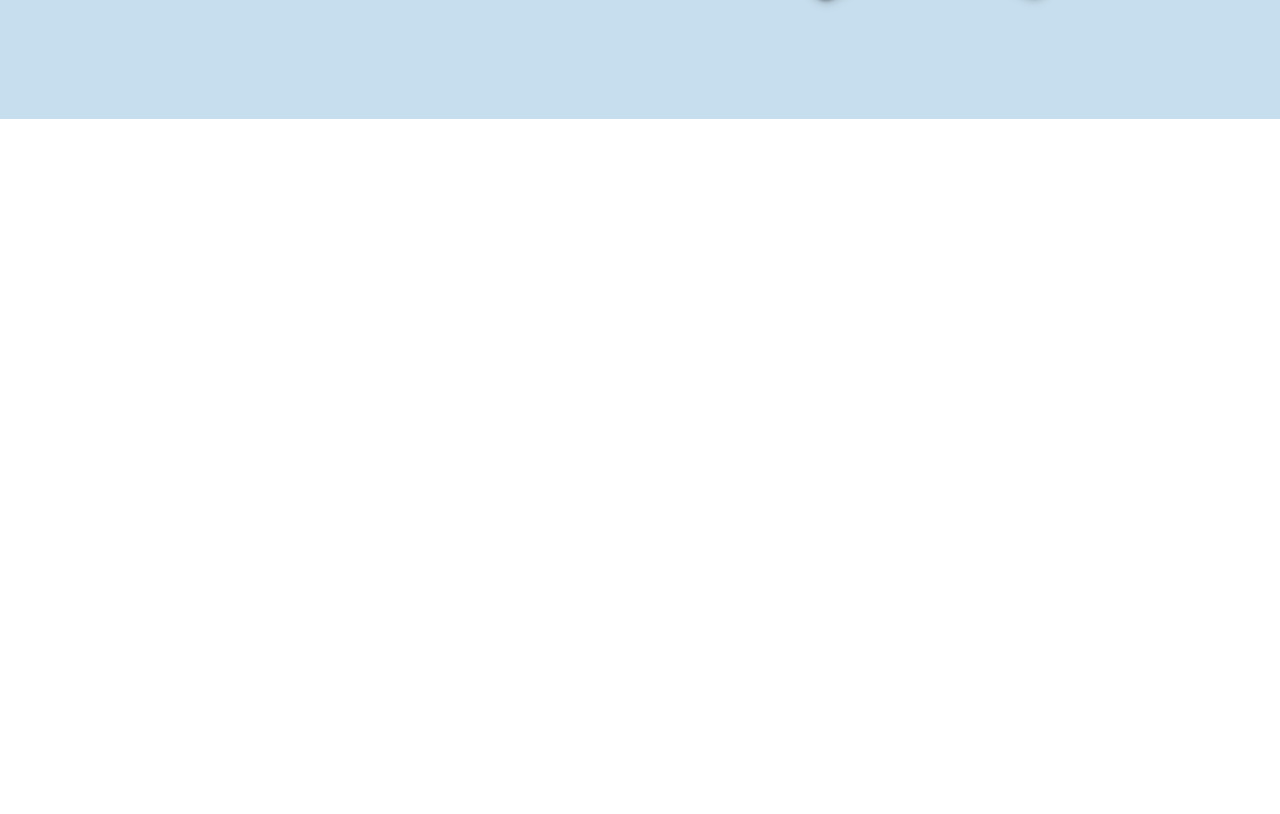
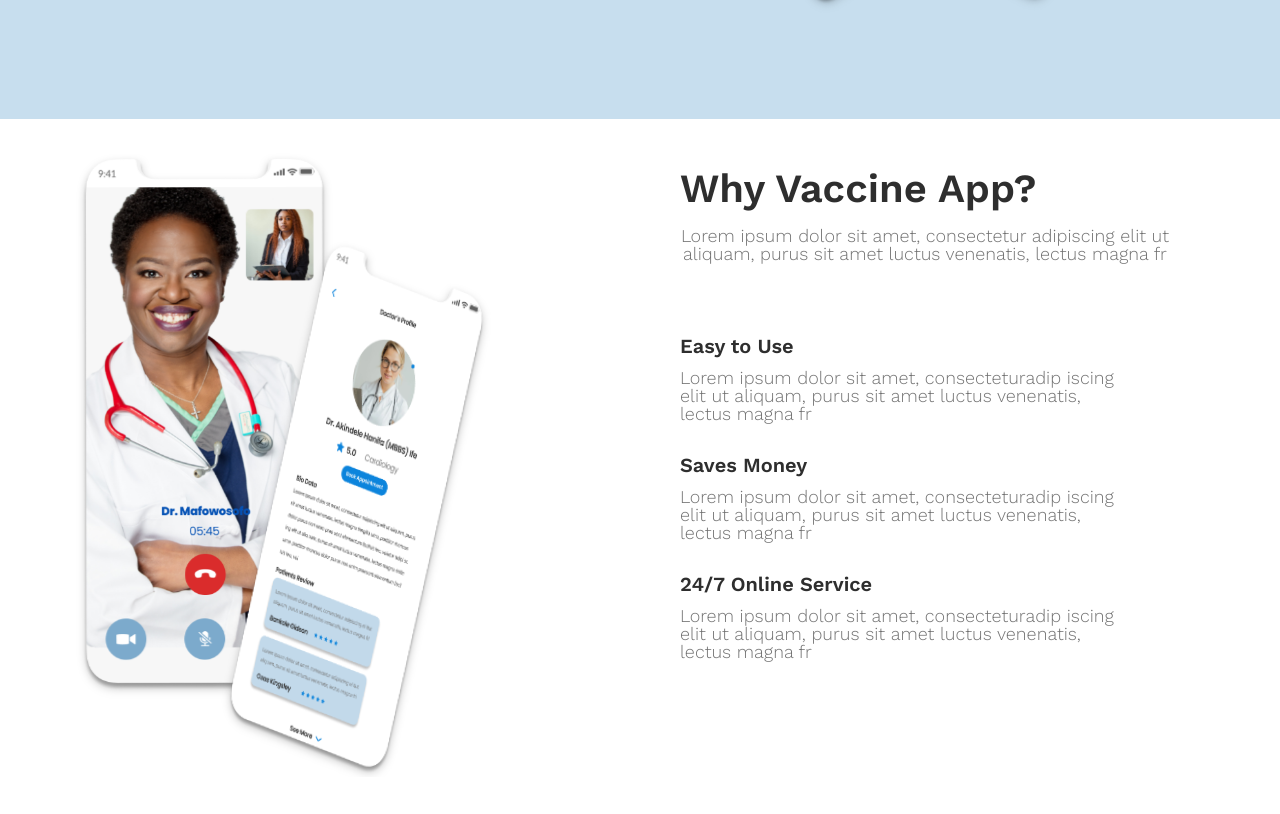
Before and after one commit to Sudtec/Vaccine-App, a React (Create React App) app: page / in a window 1280 px wide. Shown: the part 716-1530 px from the top of the page. After the commit the page ends 1493 px from the top, so only its background shows below. Built offline with nearby package versions, Linux system fonts and the light colour scheme.

Commit message:
Why Section Competed

```diff
--- a/src/css/style.css
+++ b/src/css/style.css
@@ -110,6 +110,63 @@
 }
 
 /* Why Section */
-.why {
-  height: 755px;
+
+.whyContainer {
+  position: relative;
+  margin: 40px auto;
 }
+.whyImagesContainer {
+  display: flex;
+  align-items: center;
+}
+.whyImagesContainer img {
+  width: 244.64px;
+  height: 531.82px;
+  filter: drop-shadow(0px 4px 4px rgba(0, 0, 0, 0.25));
+}
+.whyImagesContainer .whyCall {
+  transform: rotate(-0.05deg);
+}
+.whyImagesContainer .docProfile {
+  transform: rotate(2.21deg);
+  position: absolute;
+  left: 164px;
+  top: 82px;
+}
+.whyContentsContainer {
+  display: flex;
+  justify-content: center;
+}
+.whyContents .whyHeader {
+  font-weight: 800;
+  font-size: 40px;
+  line-height: 60px;
+  color: #2e2e2e;
+}
+.whyContents .whyAnswer {
+  font-weight: 400;
+  font-size: 18px;
+  line-height: 18px;
+  text-align: center;
+  color: #737373;
+  width: 490px;
+}
+.whyReasons {
+  margin-top: 68px;
+}
+.Reason {
+  margin-bottom: 27px;
+}
+.Reason .whyPoint {
+  font-weight: 600;
+  font-size: 20px;
+  line-height: 30px;
+  color: #2e2e2e;
+}
+.Reason .whyPointExplanation {
+  font-weight: 400;
+  font-size: 18px;
+  line-height: 18px;
+  color: #737373;
+  width: 450px;
+}
--- a/src/sections/why/Why.js
+++ b/src/sections/why/Why.js
@@ -6,14 +6,53 @@
     return (
         <section className='container-fluid why'>
             <div className='container whyContainer'>
-            <div className="row">
-                <div className="col-md-6 whyImagesContainer">
+                <div className="row d-flex">
+                    <div className="col-md-6 whyImagesContainer">
+                        <img src={whyCall} alt='why call' className='whyCall' />
+                        <img src={docProfile} alt='doc profile' className='docProfile' />
+                    </div>
+                    <div className="col-md-6 whyContentsContainer">
+                        <div className="whyContents">
+                            <h4 className="whyHeader">
+                                Why Vaccine App?
+                            </h4>
+                            <p className="whyAnswer">
+                                Lorem ipsum dolor sit amet, consectetur adipiscing elit ut
+                                aliquam, purus sit amet luctus venenatis, lectus magna fr
+                            </p>
 
+                            <div className="whyReasons">
+                                <div className="Reason">
+                                    <h5 className="whyPoint">
+                                        Easy to Use
+                                    </h5>
+                                    <p className="whyPointExplanation">
+                                        Lorem ipsum dolor sit amet, consecteturadip
+                                        iscing elit ut aliquam, purus sit amet luctus venenatis, lectus magna fr
+                                    </p>
+                                </div>
+                                <div className="Reason">
+                                    <h5 className="whyPoint">
+                                        Saves Money
+                                    </h5>
+                                    <p className="whyPointExplanation">
+                                        Lorem ipsum dolor sit amet, consecteturadip
+                                        iscing elit ut aliquam, purus sit amet luctus venenatis, lectus magna fr
+                                    </p>
+                                </div>
+                                <div className="Reason">
+                                    <h5 className="whyPoint">
+                                        24/7 Online Service
+                                    </h5>
+                                    <p className="whyPointExplanation">
+                                        Lorem ipsum dolor sit amet, consecteturadip
+                                        iscing elit ut aliquam, purus sit amet luctus venenatis, lectus magna fr
+                                    </p>
+                                </div>
+                            </div>
+                        </div>
+                    </div>
                 </div>
-                <div className="col-md-6 whyContainer">
-
-                </div>
-            </div>
             </div>
         </section>
     )
```
